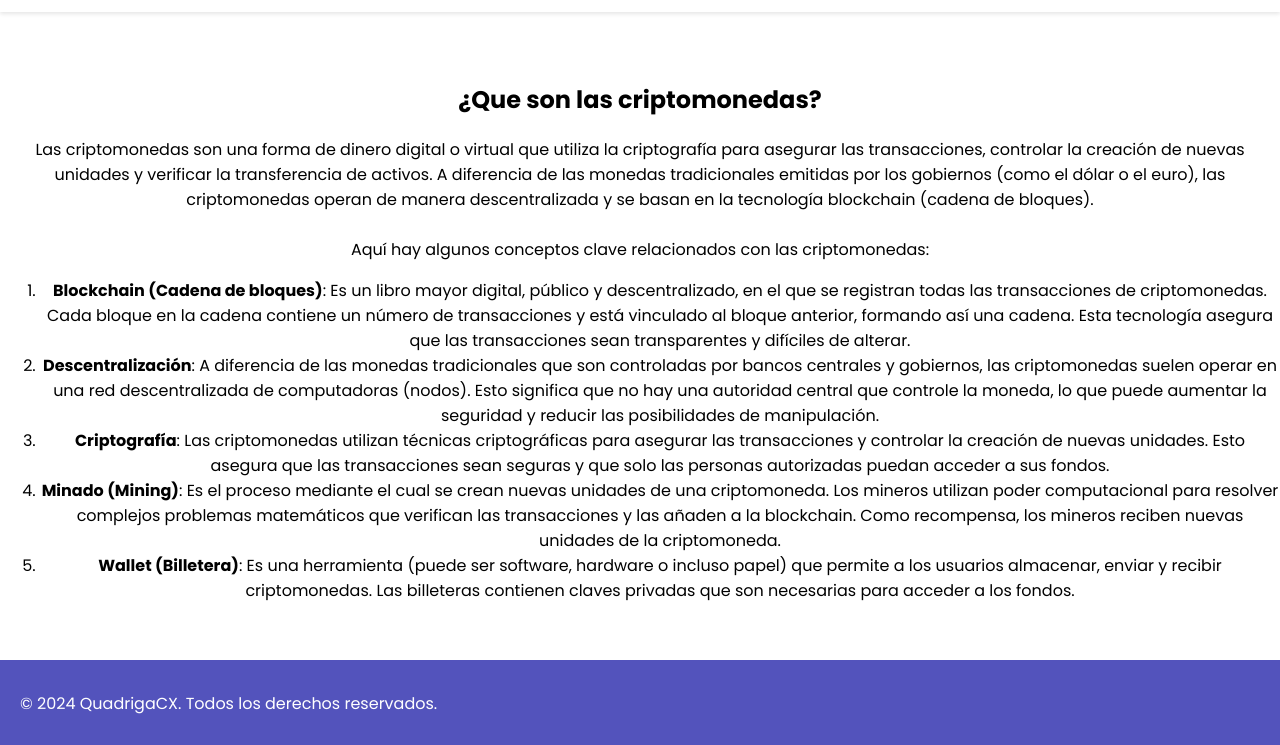
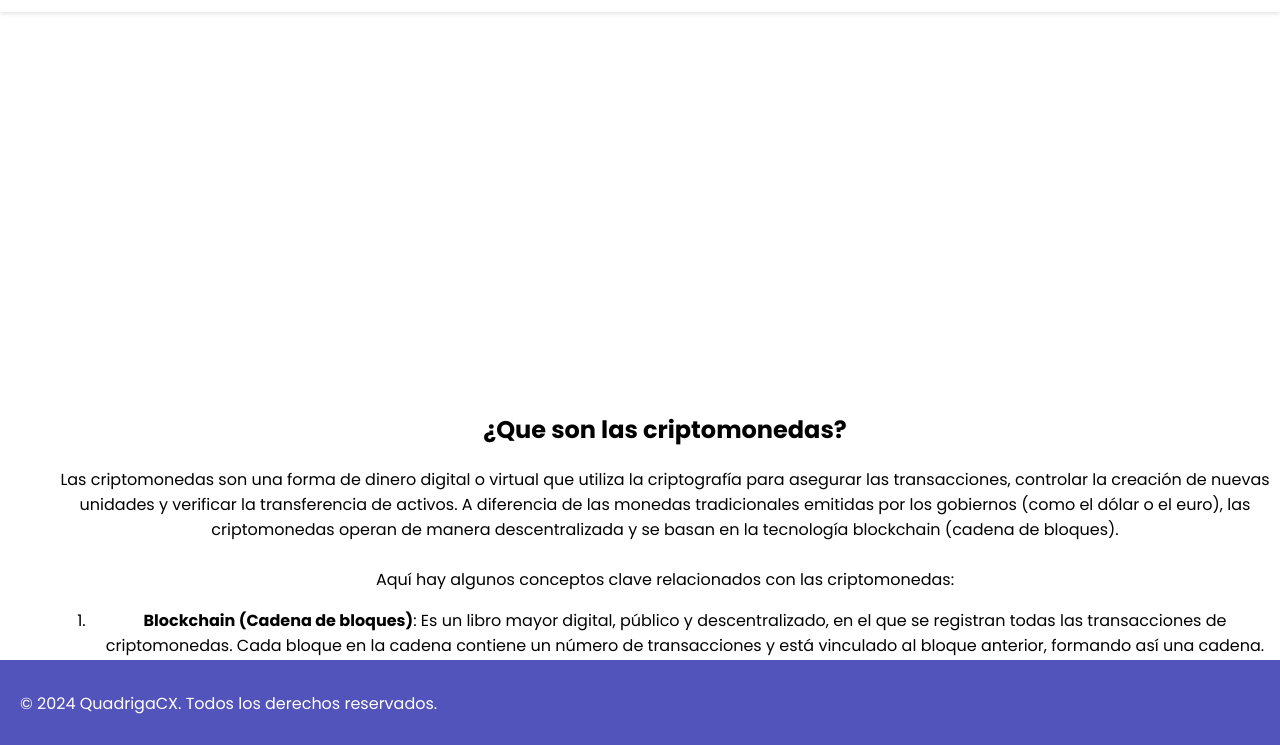
Before and after one commit to GioMitnick/GioMitnick.github.io, a plain HTML site: page Informacion.html in a window 1280 px wide. Shown: the part 53-798 px from the top of the page. Drawn offline with Linux system fonts and the light colour scheme.

Commit message:
Upgrade styles.css

```diff
--- a/styles.css
+++ b/styles.css
@@ -244,5 +244,7 @@ footer {
 
 .centrado{
   text-align: center;
-  margin-top: 70px;
+  margin-top: 400px;
+  margin-left: 50px;
+  margin-left: 50px;
 }
```
